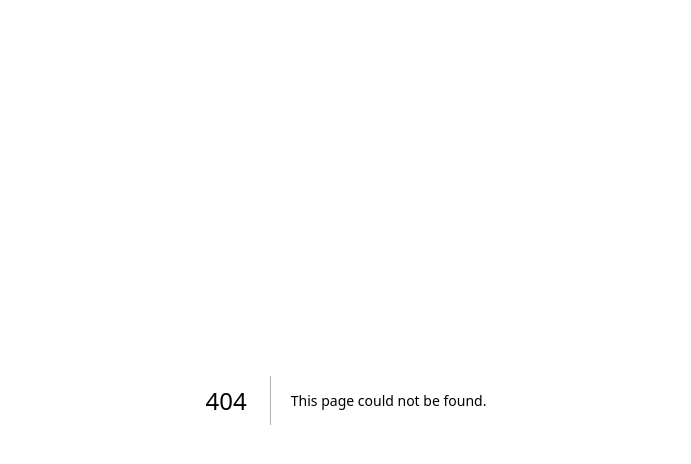
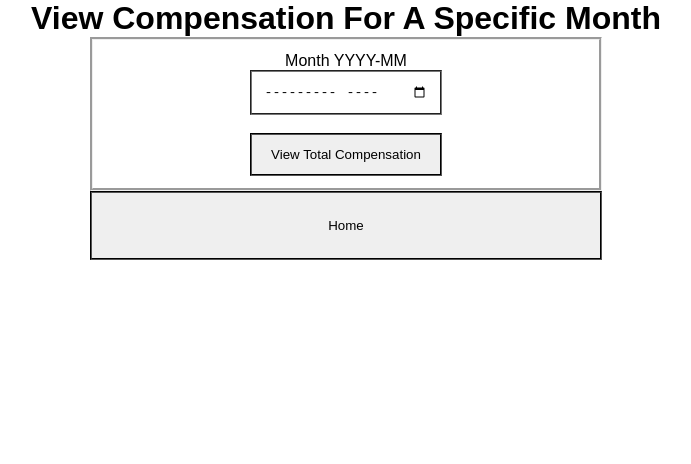
Before and after one commit to Oscar-Newman/case-study, a Next.js app: page /viewCompensationMonthly in a window 1280 px wide. Before the commit this address had no page. Shown: the top 464 px of the page, without its empty margins (294-985 px from the left). Built offline with nearby package versions, Linux system fonts and the light colour scheme.

Commit message:
add view monthly compensation page

```diff
--- /dev/null
+++ b/src/app/viewCompensationMonthly/page.tsx
@@ -0,0 +1,24 @@
+'use client'
+import React from "react";
+import { useRouter } from "next/navigation";
+
+
+export default function viewCompensationMonthly() {
+    const router = useRouter();
+    return (
+        <div>
+            <main>
+                <div>
+                    <h1>View Compensation For A Specific Month</h1>
+                    <form id="view compensation monthly">
+                        <label>Month YYYY-MM</label>
+                        <input type="month" id="month" name="month" pattern="[0-9]{4}-[0-9]{2}" required/><br />
+                        <input type="submit" value="View Total Compensation" />
+                    </form>
+                    <p id="result"></p>
+                    <button onClick={() => router.push('/')}>Home</button>
+                </div>
+            </main>
+        </div>
+    );
+}
```
